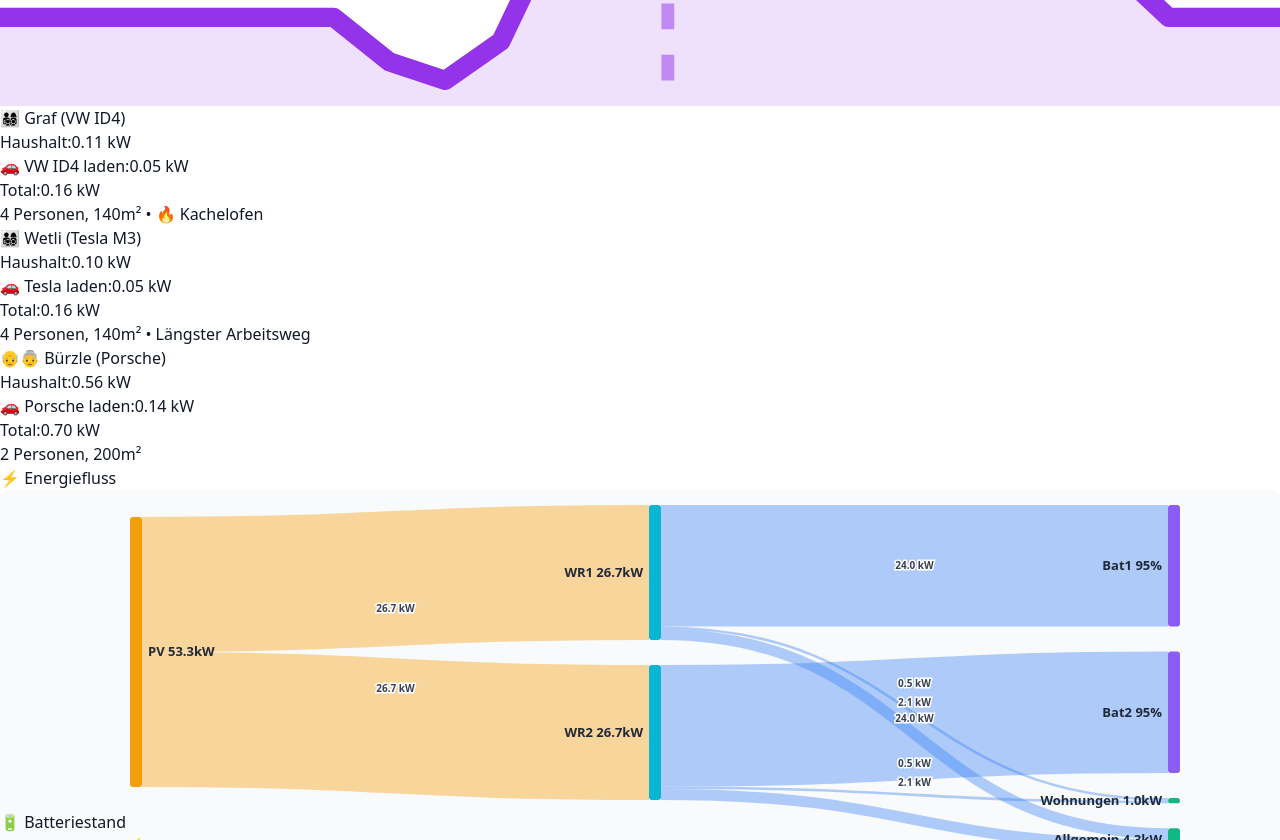
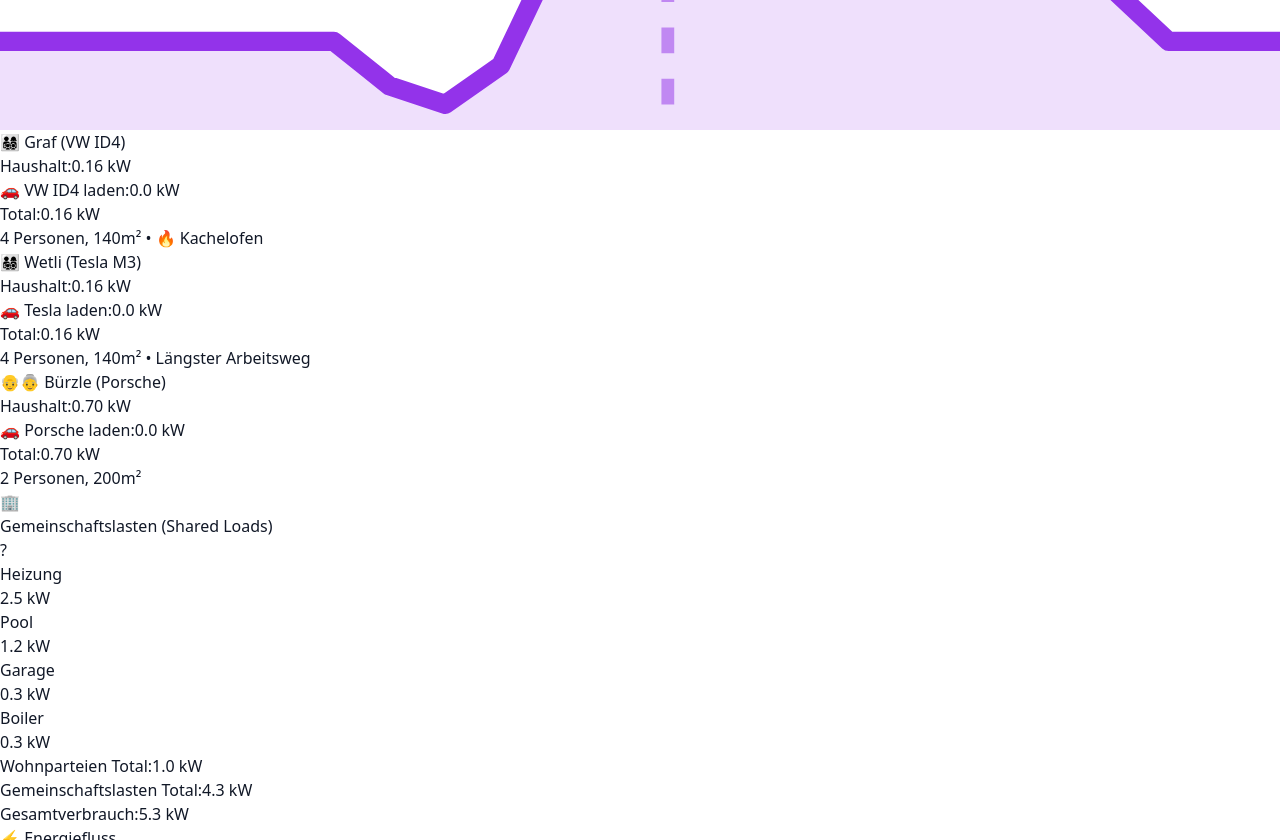
Before and after one commit to tinur5/GaengleSimulator, a Next.js app: page /dashboard in a window 1280 px wide. Shown: the part 1960-2800 px from the top of the page. Built offline with nearby package versions, Linux system fonts and the light colour scheme.

Commit message:
Fix major UI/UX issues: units, labels, EV charging, shared loads
Co-authored-by: tinur5 <4281458+tinur5@users.noreply.github.com>

```diff
--- a/app/dashboard/page.tsx
+++ b/app/dashboard/page.tsx
@@ -540,7 +540,7 @@ export default function Dashboard() {
             </h3>
             <p className="text-xl sm:text-2xl md:text-3xl font-bold text-orange-600 mt-1 md:mt-2">{pvProduction.toFixed(1)} <span className="text-xs sm:text-sm">kW</span></p>
             <div className="mt-1 text-[9px] sm:text-[10px] text-gray-600">
-              <span className="font-semibold">Momentanleistung</span> • {(pvProduction * 1).toFixed(1)} kWh/h
+              <span className="font-semibold">Momentanleistung</span>
             </div>
             <div className="mt-2">
               <MetricSparkline data={pvData} currentHour={selectedHour} color="orange" />
@@ -554,7 +554,7 @@ export default function Dashboard() {
             </h3>
             <p className="text-xl sm:text-2xl md:text-3xl font-bold text-red-600 mt-1 md:mt-2">{totalConsumption.toFixed(1)} <span className="text-xs sm:text-sm">kW</span></p>
             <div className="mt-1 text-[9px] sm:text-[10px] text-gray-600">
-              <span className="font-semibold">Momentanleistung</span> • {(totalConsumption * 1).toFixed(1)} kWh/h
+              <span className="font-semibold">Momentanleistung</span>
             </div>
             <div className="mt-1 md:mt-2 text-[9px] sm:text-[10px] md:text-xs text-gray-600 space-y-0.5">
               <div className="flex justify-between">
@@ -585,10 +585,13 @@ export default function Dashboard() {
 
           <div className={`rounded-lg shadow p-2 sm:p-3 md:p-4 border-l-4 ${netFlow > 0 ? 'bg-gradient-to-br from-green-50 to-emerald-50 border-green-400' : 'bg-gradient-to-br from-gray-50 to-slate-50 border-gray-400'}`}>
             <h3 className="text-[10px] sm:text-xs font-bold text-gray-600 flex items-center">
-              {netFlow > 0 ? '📈 +' : '📉 -'}
+              {netFlow > 0 ? '⚡ ÜBERSCHUSS' : '📊 DEFIZIT'}
               <InfoTooltip text={netFlow > 0 ? 'PV-Überschuss: Energie, die in Batterien geladen oder ins Netz eingespeist wird. Berechnung: PV-Produktion minus Verbrauch.' : 'Energie-Defizit: Fehlende Energie wird aus Batterien oder vom Netz bezogen. Berechnung: Verbrauch minus PV-Produktion.'} />
             </h3>
             <p className={`text-xl sm:text-2xl md:text-3xl font-bold mt-1 md:mt-2 ${netFlow > 0 ? 'text-green-600' : 'text-gray-600'}`}>{Math.abs(netFlow).toFixed(1)} <span className="text-xs sm:text-sm">kW</span></p>
+            <div className="mt-1 text-[9px] sm:text-[10px] text-gray-600">
+              <span className="font-semibold">{netFlow > 0 ? 'PV − Verbrauch' : 'Verbrauch − PV'}</span>
+            </div>
           </div>
 
           <div className="bg-gradient-to-br from-purple-50 to-indigo-50 rounded-lg shadow p-2 sm:p-3 md:p-4 border-l-4 border-purple-400">
@@ -613,15 +616,26 @@ export default function Dashboard() {
             <div className="text-[10px] md:text-xs text-gray-600 space-y-0.5 md:space-y-1">
               <div className="flex justify-between">
                 <span>Haushalt:</span>
-                <span className="font-semibold">{(calculateTenantConsumption(tenants[0], selectedHour, dayOfWeek, month) * 0.7).toFixed(2)} kW</span>
+                <span className="font-semibold">{calculateTenantConsumption(tenants[0], selectedHour, dayOfWeek, month).toFixed(2)} kW</span>
               </div>
               <div className="flex justify-between">
                 <span>🚗 VW ID4 laden:</span>
-                <span className="font-semibold">{(calculateTenantConsumption(tenants[0], selectedHour, dayOfWeek, month) * 0.3).toFixed(2)} kW</span>
+                <span className="font-semibold">{(() => {
+                  // EV charging: Realistic 11kW AC charging during evening hours (18-22)
+                  const isChargingWindow = selectedHour >= 18 && selectedHour <= 22;
+                  const isWeekday = dayOfWeek >= 1 && dayOfWeek <= 5;
+                  return isChargingWindow && isWeekday ? '11.0' : '0.0';
+                })()} kW</span>
               </div>
               <div className="flex justify-between border-t pt-1 mt-1">
                 <span className="font-bold">Total:</span>
-                <span className="font-bold text-red-600">{calculateTenantConsumption(tenants[0], selectedHour, dayOfWeek, month).toFixed(2)} kW</span>
+                <span className="font-bold text-red-600">{(() => {
+                  const household = calculateTenantConsumption(tenants[0], selectedHour, dayOfWeek, month);
+                  const isChargingWindow = selectedHour >= 18 && selectedHour <= 22;
+                  const isWeekday = dayOfWeek >= 1 && dayOfWeek <= 5;
+                  const evCharging = isChargingWindow && isWeekday ? 11.0 : 0.0;
+                  return (household + evCharging).toFixed(2);
+                })()} kW</span>
               </div>
               <div className="text-[9px] text-gray-500 mt-1">4 Personen, 140m² • 🔥 Kachelofen</div>
             </div>
@@ -632,15 +646,26 @@ export default function Dashboard() {
             <div className="text-[10px] md:text-xs text-gray-600 space-y-0.5 md:space-y-1">
               <div className="flex justify-between">
                 <span>Haushalt:</span>
-                <span className="font-semibold">{(calculateTenantConsumption(tenants[1], selectedHour, dayOfWeek, month) * 0.65).toFixed(2)} kW</span>
+                <span className="font-semibold">{calculateTenantConsumption(tenants[1], selectedHour, dayOfWeek, month).toFixed(2)} kW</span>
               </div>
               <div className="flex justify-between">
                 <span>🚗 Tesla laden:</span>
-                <span className="font-semibold">{(calculateTenantConsumption(tenants[1], selectedHour, dayOfWeek, month) * 0.35).toFixed(2)} kW</span>
+                <span className="font-semibold">{(() => {
+                  // EV charging: Realistic 11kW AC charging, evening hours, longer commute means more frequent charging
+                  const isChargingWindow = selectedHour >= 19 && selectedHour <= 23;
+                  const isWeekday = dayOfWeek >= 1 && dayOfWeek <= 5;
+                  return isChargingWindow && isWeekday ? '11.0' : '0.0';
+                })()} kW</span>
               </div>
               <div className="flex justify-between border-t pt-1 mt-1">
                 <span className="font-bold">Total:</span>
-                <span className="font-bold text-red-600">{calculateTenantConsumption(tenants[1], selectedHour, dayOfWeek, month).toFixed(2)} kW</span>
+                <span className="font-bold text-red-600">{(() => {
+                  const household = calculateTenantConsumption(tenants[1], selectedHour, dayOfWeek, month);
+                  const isChargingWindow = selectedHour >= 19 && selectedHour <= 23;
+                  const isWeekday = dayOfWeek >= 1 && dayOfWeek <= 5;
+                  const evCharging = isChargingWindow && isWeekday ? 11.0 : 0.0;
+                  return (household + evCharging).toFixed(2);
+                })()} kW</span>
               </div>
               <div className="text-[9px] text-gray-500 mt-1">4 Personen, 140m² • Längster Arbeitsweg</div>
             </div>
@@ -651,17 +676,74 @@ export default function Dashboard() {
             <div className="text-[10px] md:text-xs text-gray-600 space-y-0.5 md:space-y-1">
               <div className="flex justify-between">
                 <span>Haushalt:</span>
-                <span className="font-semibold">{(calculateTenantConsumption(tenants[2], selectedHour, dayOfWeek, month) * 0.8).toFixed(2)} kW</span>
+                <span className="font-semibold">{calculateTenantConsumption(tenants[2], selectedHour, dayOfWeek, month).toFixed(2)} kW</span>
               </div>
               <div className="flex justify-between">
                 <span>🚗 Porsche laden:</span>
-                <span className="font-semibold">{(calculateTenantConsumption(tenants[2], selectedHour, dayOfWeek, month) * 0.2).toFixed(2)} kW</span>
+                <span className="font-semibold">{(() => {
+                  // Hybrid: Less frequent charging, lighter usage (retired, shorter trips)
+                  const isChargingWindow = selectedHour >= 20 && selectedHour <= 22;
+                  const isWeekday = dayOfWeek >= 1 && dayOfWeek <= 5;
+                  // Hybrid charges at lower power, less frequently
+                  return isChargingWindow && isWeekday && (selectedDate.getDate() % 3 === 0) ? '3.7' : '0.0';
+                })()} kW</span>
               </div>
               <div className="flex justify-between border-t pt-1 mt-1">
                 <span className="font-bold">Total:</span>
-                <span className="font-bold text-red-600">{calculateTenantConsumption(tenants[2], selectedHour, dayOfWeek, month).toFixed(2)} kW</span>
+                <span className="font-bold text-red-600">{(() => {
+                  const household = calculateTenantConsumption(tenants[2], selectedHour, dayOfWeek, month);
+                  const isChargingWindow = selectedHour >= 20 && selectedHour <= 22;
+                  const isWeekday = dayOfWeek >= 1 && dayOfWeek <= 5;
+                  const evCharging = isChargingWindow && isWeekday && (selectedDate.getDate() % 3 === 0) ? 3.7 : 0.0;
+                  return (household + evCharging).toFixed(2);
+                })()} kW</span>
               </div>
               <div className="text-[9px] text-gray-500 mt-1">2 Personen, 200m²</div>
+            </div>
+          </div>
+        </div>
+
+        {/* Shared Loads Explanation */}
+        <div className="bg-gradient-to-br from-amber-50 to-orange-50 border-l-4 border-amber-400 rounded-lg shadow p-3 mb-4 md:mb-6">
+          <div className="flex items-start gap-2">
+            <span className="text-xl">🏢</span>
+            <div className="flex-1">
+              <h3 className="font-bold text-sm text-amber-900 mb-2 flex items-center">
+                Gemeinschaftslasten (Shared Loads)
+                <InfoTooltip text="Diese Lasten werden vom Gebäude verursacht und sind nicht in den individuellen Wohnpartei-Totals enthalten. Sie machen den Großteil des Gesamtverbrauchs aus." />
+              </h3>
+              <div className="grid grid-cols-2 md:grid-cols-4 gap-2 text-xs">
+                <div className="bg-white rounded p-2">
+                  <div className="text-[10px] text-gray-600">Heizung</div>
+                  <div className="font-bold text-orange-600">{commonAreaData.heating.toFixed(1)} kW</div>
+                </div>
+                <div className="bg-white rounded p-2">
+                  <div className="text-[10px] text-gray-600">Pool</div>
+                  <div className="font-bold text-blue-600">{commonAreaData.pool.toFixed(1)} kW</div>
+                </div>
+                <div className="bg-white rounded p-2">
+                  <div className="text-[10px] text-gray-600">Garage</div>
+                  <div className="font-bold text-gray-600">{commonAreaData.garage.toFixed(1)} kW</div>
+                </div>
+                <div className="bg-white rounded p-2">
+                  <div className="text-[10px] text-gray-600">Boiler</div>
+                  <div className="font-bold text-red-600">{commonAreaData.boiler.toFixed(1)} kW</div>
+                </div>
+              </div>
+              <div className="mt-2 text-xs text-amber-900 bg-white/50 rounded p-2">
+                <div className="flex justify-between">
+                  <span>Wohnparteien Total:</span>
+                  <span className="font-semibold">{houseConsumption.toFixed(1)} kW</span>
+                </div>
+                <div className="flex justify-between">
+                  <span>Gemeinschaftslasten Total:</span>
+                  <span className="font-semibold">{commonConsumption.toFixed(1)} kW</span>
+                </div>
+                <div className="flex justify-between border-t border-amber-200 pt-1 mt-1">
+                  <span className="font-bold">Gesamtverbrauch:</span>
+                  <span className="font-bold text-red-600">{totalConsumption.toFixed(1)} kW</span>
+                </div>
+              </div>
             </div>
           </div>
         </div>
@@ -876,15 +958,17 @@ export default function Dashboard() {
         <div className="grid grid-cols-1 lg:grid-cols-2 gap-3 md:gap-4">
           <div className="bg-white rounded-lg shadow p-2 md:p-4">
             <h2 className="text-sm md:text-lg font-bold mb-2 md:mb-3">👥 Wohnparteien</h2>
+            <p className="text-[10px] md:text-xs text-gray-600 mb-2">Konfigurierte Jahresverbräuche (Eingabewerte):</p>
             <div className="space-y-1 md:space-y-2">
               {tenants.map((tenant) => (
                 <div key={tenant.id} className="flex justify-between p-1.5 md:p-2 bg-gray-50 rounded">
                   <div>
                     <p className="font-bold text-xs md:text-sm">{tenant.name}</p>
-                    <p className="text-[10px] md:text-xs text-gray-600">{tenant.livingAreaSqm}m²</p>
+                    <p className="text-[10px] md:text-xs text-gray-600">{tenant.livingAreaSqm}m² • {tenant.householdSize} Pers.</p>
                   </div>
                   <div className="text-right">
                     <p className="text-xs md:text-sm font-bold">{tenant.consumption} kWh/a</p>
+                    <p className="text-[10px] text-gray-500">Konfiguration</p>
                   </div>
                 </div>
               ))}
--- a/components/AnnualConsumptionStats.tsx
+++ b/components/AnnualConsumptionStats.tsx
@@ -56,7 +56,10 @@ export default function AnnualConsumptionStats({
 
   return (
     <div className="bg-white rounded-lg shadow p-4 space-y-4">
-      <h3 className="text-lg font-bold text-gray-800">📊 Jahresverbrauch-Statistik</h3>
+      <div>
+        <h3 className="text-lg font-bold text-gray-800">📊 Jahresverbrauch-Statistik</h3>
+        <p className="text-xs text-gray-600 mt-1">Simulierte Jahreswerte basierend auf Lastprofilen, Tageszeit- und Saisonfaktoren</p>
+      </div>
 
       <div className="space-y-3">
         {stats.map((stat, idx) => (
```
Also changed, not shown: components/PlausibilityWarnings.tsx (+6 -3 lines).
